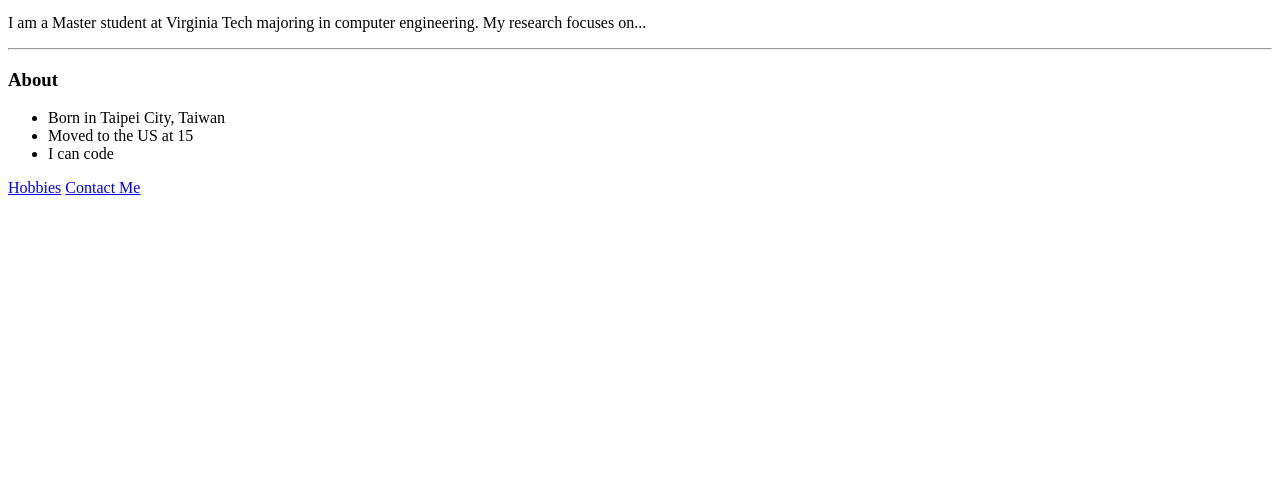
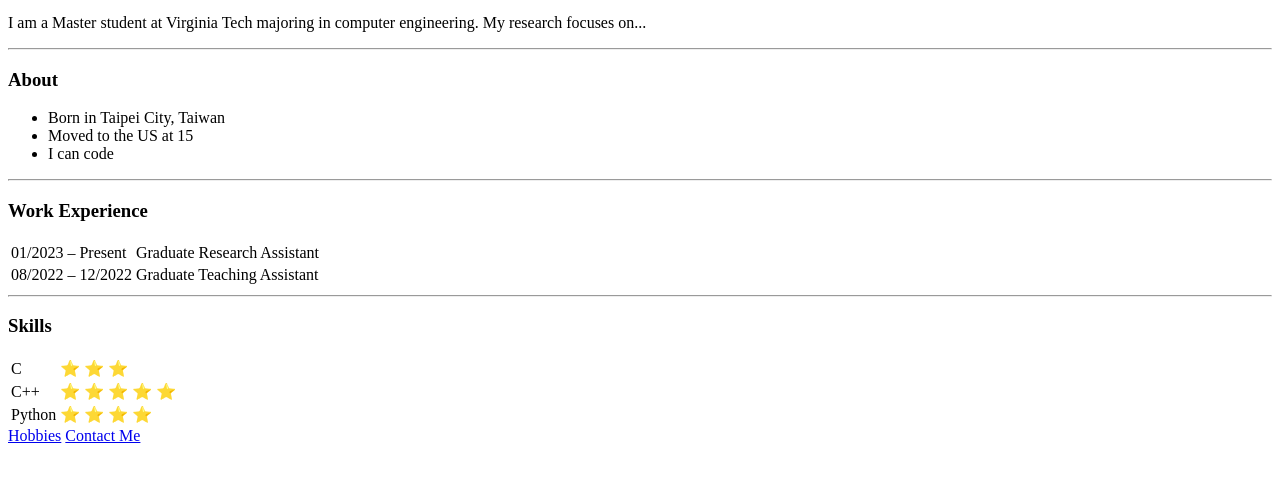
Before and after one commit to JLIN5403/Personal-Website, a plain HTML site: page index.html in a window 1280 px wide. Shown: the part 321-800 px from the top of the page. Drawn offline with Linux system fonts and the light colour scheme.

Commit message:
Add new sections with table

```diff
--- a/index.html
+++ b/index.html
@@ -2,7 +2,7 @@
 <html lang="en">
   <head>
     <meta charset="UTF-8" />
-    <title>🏀 JLin's Personal Website</title>
+    <title>&#127936; JLin's Personal Website</title>
   </head>
 
   <body>
@@ -28,6 +28,40 @@
       <li>I can code</li>
     </ul>
 
+    <hr />
+
+    <h3>Work Experience</h3>
+
+    <table>
+      <tr>
+        <td>01/2023 &ndash; Present</td>
+        <td>Graduate Research Assistant</td>
+      </tr>
+      <tr>
+        <td>08/2022 &ndash; 12/2022</td>
+        <td>Graduate Teaching Assistant</td>
+      </tr>
+    </table>
+
+    <hr />
+
+    <h3>Skills</h3>
+
+    <table>
+      <tr>
+        <td>C</td>
+        <td>&#11088; &#11088; &#11088;</td>
+      </tr>
+      <tr>
+        <td>C++</td>
+        <td>&#11088; &#11088; &#11088; &#11088; &#11088;</td>
+      </tr>
+      <tr>
+        <td>Python</td>
+        <td>&#11088; &#11088; &#11088; &#11088;</td>
+      </tr>
+    </table>
+
     <a href="hobbies.html">Hobbies</a>
     <a href="contact_me.html">Contact Me</a>
   </body>
```
